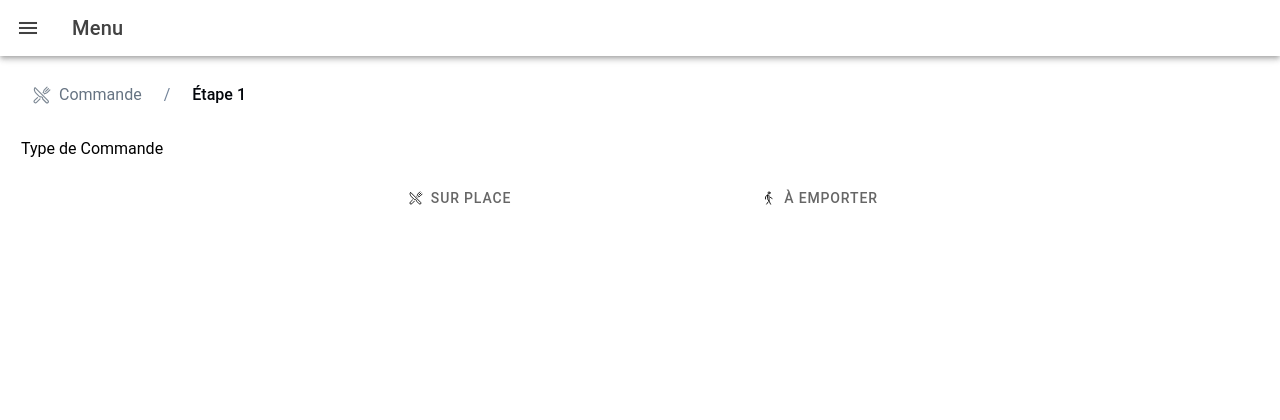
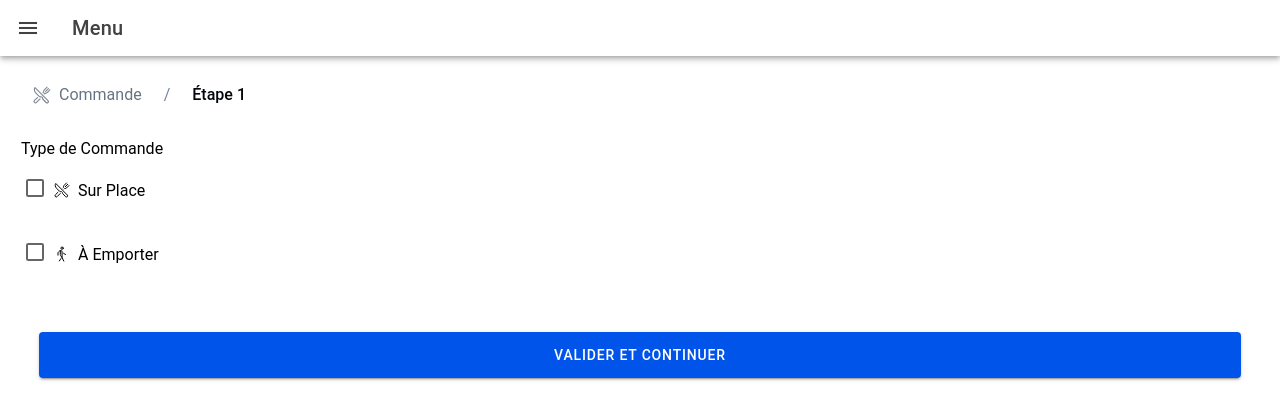
Before and after one commit to GrimonprezAlexis/ionic-sushi-cash-register, a React (Vite) app: page /command/1 in a window 1280 px wide. Shown: the top 420 px of the page. Built offline with nearby package versions, Linux system fonts and the light colour scheme; no server answers.

Commit message:
Fix call http

```diff
--- a/src/pages/AddCommand/CommandStep1.tsx
+++ b/src/pages/AddCommand/CommandStep1.tsx
@@ -1,4 +1,4 @@
-import React from "react";
+import React, { useState } from "react";
 import { useDispatch, useSelector } from "react-redux";
 import {
   IonBreadcrumb,
@@ -6,13 +6,14 @@ import {
   IonContent,
   IonLabel,
   IonPage,
-  IonSegment,
-  IonSegmentButton,
   IonGrid,
   IonRow,
   IonCol,
   IonIcon,
+  IonCheckbox,
+  IonButton,
   useIonRouter,
+  createAnimation,
 } from "@ionic/react";
 import { setOrderType } from "../../store/actions";
 import { RootState } from "../../store";
@@ -28,27 +29,42 @@ const AddCommandStep1: React.FC = () => {
   const router = useIonRouter();
   const dispatch = useDispatch();
   const orderType = useSelector((state: RootState) => state.command.orderType);
+  const [tempOrderType, setTempOrderType] = useState(orderType?.type || "");
+  const [tempLocation, setTempLocation] = useState(orderType?.location || "");
 
   const handleTypeChange = (type: "surplace" | "aemporter") => {
-    const newOrderType: OrderType = {
-      type,
-      location: type === "aemporter" ? undefined : orderType?.location,
-    };
-    dispatch(setOrderType(newOrderType));
+    setTempOrderType(type);
     if (type === "aemporter") {
-      navigateToCommande2();
+      setTempLocation(undefined);
     }
   };
 
   const handleLocationChange = (location: "INSIDE" | "OUTSIDE") => {
-    if (orderType?.type === "surplace") {
-      dispatch(setOrderType({ ...orderType, location }));
+    if (tempOrderType === "surplace") {
+      setTempLocation(location);
     }
+  };
+
+  const handleSubmit = () => {
+    const newOrderType: OrderType = {
+      type: tempOrderType as "surplace" | "aemporter",
+      location: tempOrderType === "surplace" ? tempLocation : undefined,
+    };
+    dispatch(setOrderType(newOrderType));
     navigateToCommande2();
   };
 
   const navigateToCommande2 = () => {
-    router.push("/command/2");
+    // Animation avant de changer de page
+    const animation = createAnimation()
+      .addElement(document.querySelector("ion-content")!)
+      .duration(500)
+      .easing("ease-out")
+      .fromTo("opacity", "1", "0");
+
+    animation.play().then(() => {
+      router.push("/command/2");
+    });
   };
 
   return (
@@ -69,13 +85,14 @@ const AddCommandStep1: React.FC = () => {
           <IonRow className="ion-margin-top">
             <IonCol>
               <IonLabel>Type de Commande</IonLabel>
-              <IonSegment
-                value={orderType?.type}
-                onIonChange={(e) =>
-                  handleTypeChange(e.detail.value as "surplace" | "aemporter")
-                }
-              >
-                <IonSegmentButton value="surplace">
+              <IonRow className="ion-align-items-center ion-padding-vertical">
+                <IonCol size="auto">
+                  <IonCheckbox
+                    checked={tempOrderType === "surplace"}
+                    onIonChange={() => handleTypeChange("surplace")}
+                  />
+                </IonCol>
+                <IonCol>
                   <div style={{ display: "flex", alignItems: "center" }}>
                     <IonIcon
                       icon={restaurantOutline}
@@ -83,9 +100,17 @@ const AddCommandStep1: React.FC = () => {
                     />
                     <IonLabel>Sur Place</IonLabel>
                   </div>
-                </IonSegmentButton>
+                </IonCol>
+              </IonRow>
 
-                <IonSegmentButton value="aemporter">
+              <IonRow className="ion-align-items-center ion-padding-vertical">
+                <IonCol size="auto">
+                  <IonCheckbox
+                    checked={tempOrderType === "aemporter"}
+                    onIonChange={() => handleTypeChange("aemporter")}
+                  />
+                </IonCol>
+                <IonCol>
                   <div style={{ display: "flex", alignItems: "center" }}>
                     <IonIcon
                       icon={walkOutline}
@@ -93,22 +118,24 @@ const AddCommandStep1: React.FC = () => {
                     />
                     <IonLabel>À Emporter</IonLabel>
                   </div>
-                </IonSegmentButton>
-              </IonSegment>
+                </IonCol>
+              </IonRow>
             </IonCol>
           </IonRow>
 
-          {orderType?.type === "surplace" && (
+          {tempOrderType === "surplace" && (
             <IonRow className="ion-margin-top">
               <IonCol>
                 <IonLabel>Emplacement</IonLabel>
-                <IonSegment
-                  value={orderType?.location}
-                  onIonChange={(e) =>
-                    handleLocationChange(e.detail.value as "INSIDE" | "OUTSIDE")
-                  }
-                >
-                  <IonSegmentButton value="INSIDE">
+
+                <IonRow className="ion-align-items-center ion-padding-vertical">
+                  <IonCol size="auto">
+                    <IonCheckbox
+                      checked={tempLocation === "INSIDE"}
+                      onIonChange={() => handleLocationChange("INSIDE")}
+                    />
+                  </IonCol>
+                  <IonCol>
                     <div style={{ display: "flex", alignItems: "center" }}>
                       <IonIcon
                         icon={homeOutline}
@@ -116,9 +143,17 @@ const AddCommandStep1: React.FC = () => {
                       />
                       <IonLabel>Intérieur</IonLabel>
                     </div>
-                  </IonSegmentButton>
+                  </IonCol>
+                </IonRow>
 
-                  <IonSegmentButton value="OUTSIDE">
+                <IonRow className="ion-align-items-center ion-padding-vertical">
+                  <IonCol size="auto">
+                    <IonCheckbox
+                      checked={tempLocation === "OUTSIDE"}
+                      onIonChange={() => handleLocationChange("OUTSIDE")}
+                    />
+                  </IonCol>
+                  <IonCol>
                     <div style={{ display: "flex", alignItems: "center" }}>
                       <IonIcon
                         icon={sunnyOutline}
@@ -126,11 +161,25 @@ const AddCommandStep1: React.FC = () => {
                       />
                       <IonLabel>Extérieur</IonLabel>
                     </div>
-                  </IonSegmentButton>
-                </IonSegment>
+                  </IonCol>
+                </IonRow>
               </IonCol>
             </IonRow>
           )}
+
+          <IonRow className="ion-margin-top">
+            <IonCol>
+              {/* Bouton de validation */}
+              <IonButton
+                expand="block"
+                onClick={handleSubmit}
+                color="primary"
+                className="ion-padding"
+              >
+                Valider et Continuer
+              </IonButton>
+            </IonCol>
+          </IonRow>
         </IonGrid>
       </IonContent>
     </IonPage>
--- a/src/pages/AddCommand/CommandStep2.tsx
+++ b/src/pages/AddCommand/CommandStep2.tsx
@@ -60,11 +60,11 @@ const AddCommandStep2: React.FC = () => {
 
   useEffect(() => {
     if (!orderType) navigateToUrl("/command/1");
-    if (productsData.length === 0 && didFetchData.current.categories) {
+    if (productsData.length === 0 || didFetchData.current.categories) {
       didFetchData.current.categories = false;
       fetchCatalogues();
     }
-    if (categoriesData.length === 0 && didFetchData.current.catalogues) {
+    if (categoriesData.length === 0 || didFetchData.current.catalogues) {
       didFetchData.current.catalogues = false;
       fetchCategories();
     }
--- a/src/pages/CommandListPage.tsx
+++ b/src/pages/CommandListPage.tsx
@@ -44,7 +44,7 @@ const CommandListPage: React.FC = () => {
   const isMounted = useRef(false);
 
   useEffect(() => {
-    if (!isMounted.current) {
+    if (!isMounted.current || !commandes) {
       isMounted.current = true;
       getAllCommandes();
     }
@@ -116,7 +116,7 @@ const CommandListPage: React.FC = () => {
           <IonRow>
             <IonCol>
               <IonBreadcrumbs>
-                <IonBreadcrumb href="/command/list">
+                <IonBreadcrumb>
                   Liste des commandes{" "}
                   <IonIcon icon={clipboardOutline} slot="start" />
                 </IonBreadcrumb>
```
